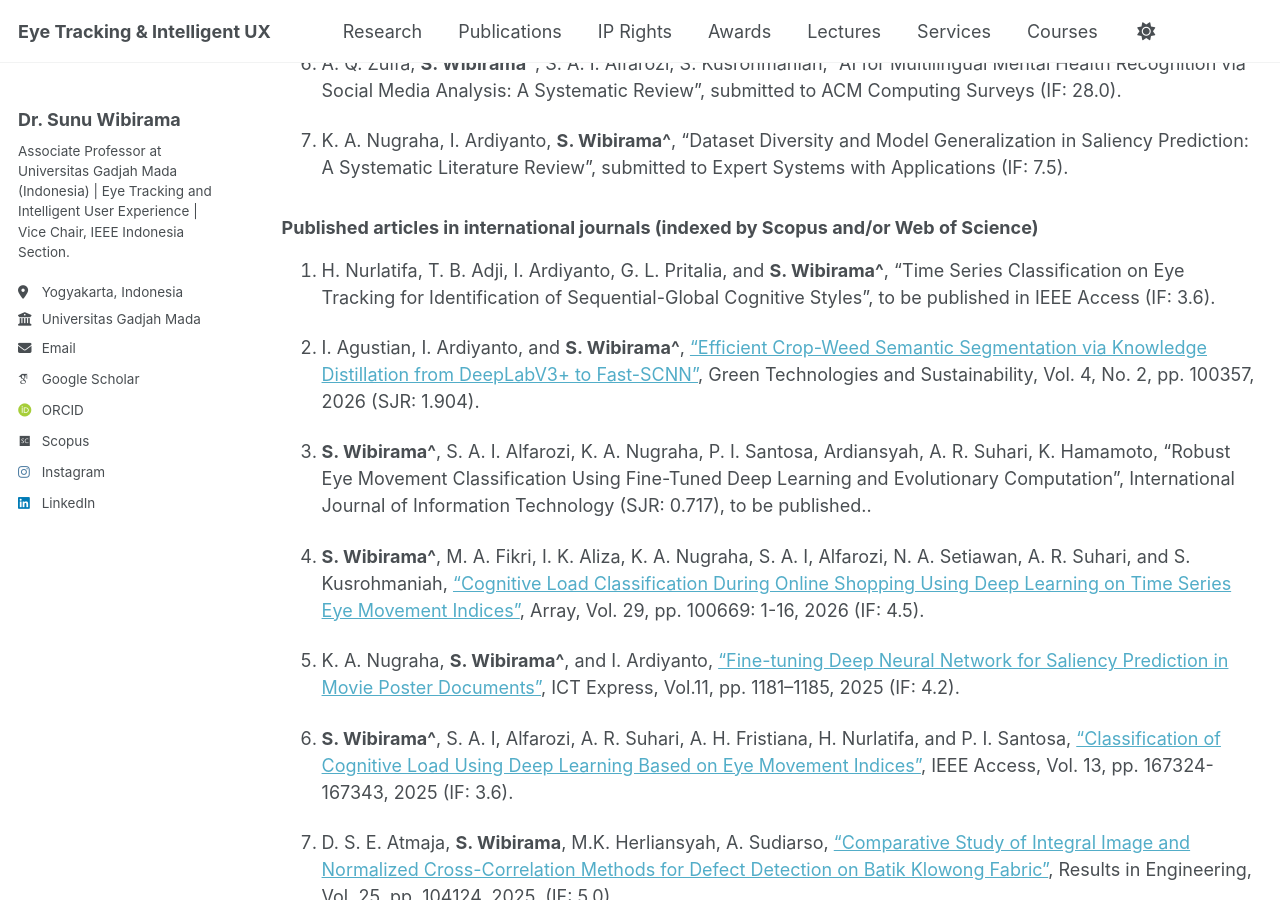
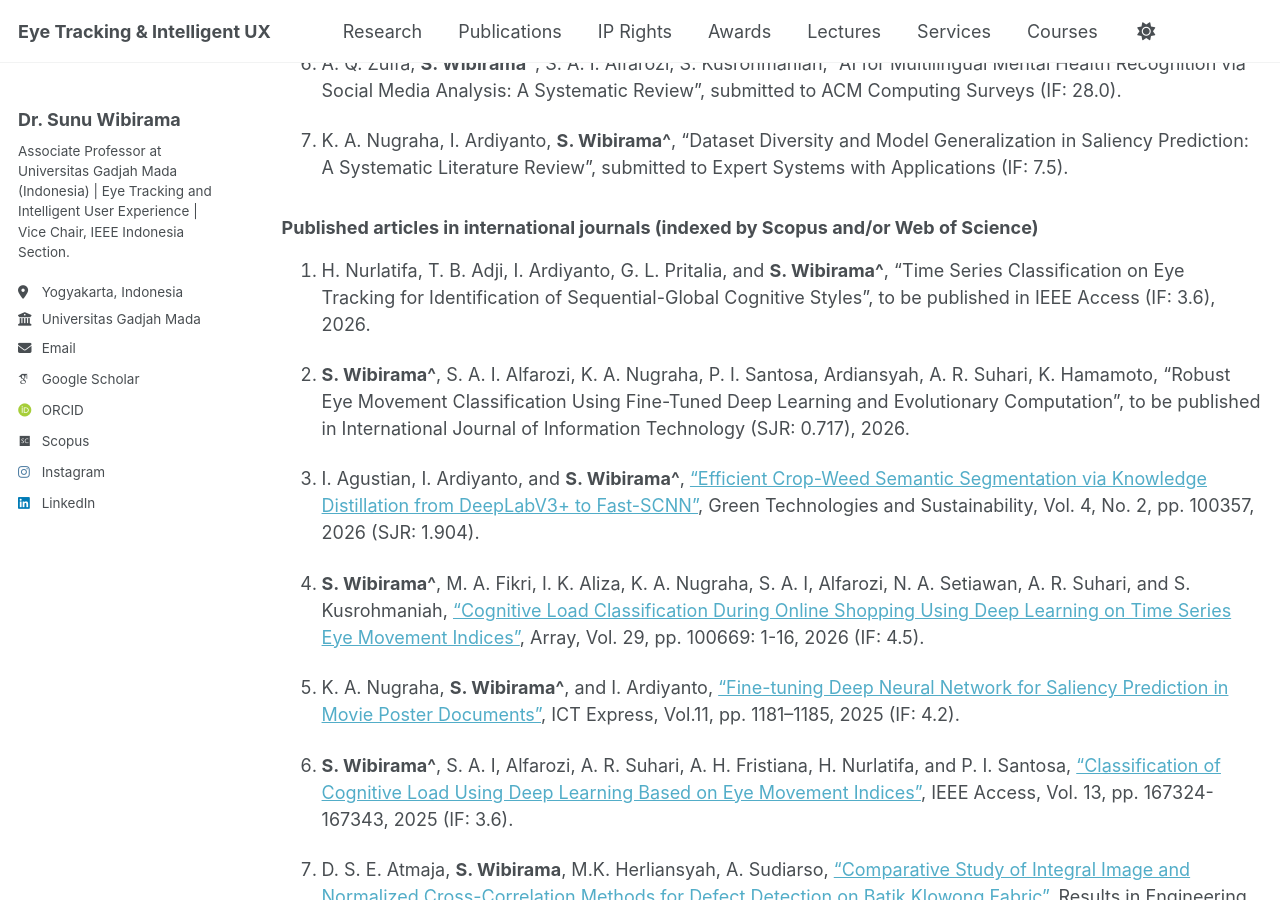
Before and after one commit to wibirama/wibirama.github.io, a Jekyll site: the page built from _pages/allpublications.md, in a window 1280 px wide and 900 px high, scrolled down 978 px. Built offline with Jekyll 4.4.1, drawn with Linux system fonts in a browser that asks for light colours; emoji names are drawn with the system emoji font; some web fonts are replaced; a script that is not in the unit is left out.

Commit message:
Update allpublications.md

```diff
--- a/_pages/allpublications.md
+++ b/_pages/allpublications.md
@@ -38,61 +38,61 @@ Journal articles
 
 ### Published articles in international journals (indexed by Scopus and/or Web of Science)
 
-1. H. Nurlatifa, T. B. Adji, I. Ardiyanto, G. L. Pritalia, and **S. Wibirama^**, "Time Series Classification on Eye Tracking for Identification of Sequential-Global Cognitive Styles", to be published in IEEE Access (IF: 3.6).
+1. H. Nurlatifa, T. B. Adji, I. Ardiyanto, G. L. Pritalia, and **S. Wibirama^**, "Time Series Classification on Eye Tracking for Identification of Sequential-Global Cognitive Styles", to be published in IEEE Access (IF: 3.6), 2026.
 
-2.  I. Agustian, I. Ardiyanto, and **S. Wibirama^**, ["Efficient Crop-Weed Semantic Segmentation via Knowledge Distillation from DeepLabV3+ to Fast-SCNN"](https://doi.org/10.1016/j.grets.2026.100357), Green Technologies and Sustainability, Vol. 4, No. 2, pp. 100357, 2026 (SJR: 1.904).
+2. **S. Wibirama^**, S. A. I. Alfarozi, K. A. Nugraha, P. I. Santosa, Ardiansyah, A. R. Suhari, K. Hamamoto, "Robust Eye Movement Classification Using Fine-Tuned Deep Learning and Evolutionary Computation", to be published in International Journal of Information Technology (SJR: 0.717), 2026.
 
-3. **S. Wibirama^**, S. A. I. Alfarozi, K. A. Nugraha, P. I. Santosa, Ardiansyah, A. R. Suhari, K. Hamamoto, "Robust Eye Movement Classification Using Fine-Tuned Deep Learning and Evolutionary Computation", International Journal of Information Technology (SJR: 0.717), to be published..
+3.  I. Agustian, I. Ardiyanto, and **S. Wibirama^**, ["Efficient Crop-Weed Semantic Segmentation via Knowledge Distillation from DeepLabV3+ to Fast-SCNN"](https://doi.org/10.1016/j.grets.2026.100357), Green Technologies and Sustainability, Vol. 4, No. 2, pp. 100357, 2026 (SJR: 1.904).
 
-4. **S. Wibirama^**, M. A. Fikri, I. K. Aliza, K. A. Nugraha, S. A. I, Alfarozi, N. A. Setiawan, A. R. Suhari, and S. Kusrohmaniah, ["Cognitive Load Classification During Online Shopping Using Deep Learning on Time Series Eye Movement Indices"](https://doi.org/10.1016/j.array.2025.100669), Array, Vol. 29, pp. 100669: 1-16, 2026 (IF: 4.5).
+5. **S. Wibirama^**, M. A. Fikri, I. K. Aliza, K. A. Nugraha, S. A. I, Alfarozi, N. A. Setiawan, A. R. Suhari, and S. Kusrohmaniah, ["Cognitive Load Classification During Online Shopping Using Deep Learning on Time Series Eye Movement Indices"](https://doi.org/10.1016/j.array.2025.100669), Array, Vol. 29, pp. 100669: 1-16, 2026 (IF: 4.5).
 
-5. K. A. Nugraha, **S. Wibirama^**, and I. Ardiyanto, ["Fine-tuning Deep Neural Network for Saliency Prediction in Movie Poster Documents"](https://doi.org/10.1016/j.icte.2025.09.008), ICT Express, Vol.11, pp. 1181–1185, 2025 (IF: 4.2).
+6. K. A. Nugraha, **S. Wibirama^**, and I. Ardiyanto, ["Fine-tuning Deep Neural Network for Saliency Prediction in Movie Poster Documents"](https://doi.org/10.1016/j.icte.2025.09.008), ICT Express, Vol.11, pp. 1181–1185, 2025 (IF: 4.2).
 
-6.  **S. Wibirama^**, S. A. I, Alfarozi, A. R. Suhari, A. H. Fristiana, H. Nurlatifa, and P. I. Santosa, ["Classification of Cognitive Load Using Deep Learning Based on Eye Movement Indices"](https://doi.org/10.1109/ACCESS.2025.3613292), IEEE Access, Vol. 13, pp. 167324-167343, 2025 (IF: 3.6).
+7.  **S. Wibirama^**, S. A. I, Alfarozi, A. R. Suhari, A. H. Fristiana, H. Nurlatifa, and P. I. Santosa, ["Classification of Cognitive Load Using Deep Learning Based on Eye Movement Indices"](https://doi.org/10.1109/ACCESS.2025.3613292), IEEE Access, Vol. 13, pp. 167324-167343, 2025 (IF: 3.6).
 
-7. D. S. E. Atmaja, **S. Wibirama**, M.K. Herliansyah, A. Sudiarso, ["Comparative Study of Integral Image and Normalized Cross-Correlation Methods for Defect Detection on Batik Klowong Fabric"](https://doi.org/10.1016/j.rineng.2025.104124),  Results in Engineering, Vol. 25, pp. 104124, 2025. (IF: 5.0).
+8. D. S. E. Atmaja, **S. Wibirama**, M.K. Herliansyah, A. Sudiarso, ["Comparative Study of Integral Image and Normalized Cross-Correlation Methods for Defect Detection on Batik Klowong Fabric"](https://doi.org/10.1016/j.rineng.2025.104124),  Results in Engineering, Vol. 25, pp. 104124, 2025. (IF: 5.0).
 
-8. S. Rosidah, F.X. Ivan, S. Murnani, H. Nurlatifa, and **S. Wibirama^**, ["Impact of Color, Shape, and Typeface on Visual Attention: An Eye Tracking-Based User Experience Study"](https://ajstd.ubd.edu.bn/journal/vol42/iss1/2), ASEAN Journal on Science and Technology for Development (AJSTD), Vol. 42, No. 1, Article 2, pp.10-26, 2025 (SJR: 0.262).
+9. S. Rosidah, F.X. Ivan, S. Murnani, H. Nurlatifa, and **S. Wibirama^**, ["Impact of Color, Shape, and Typeface on Visual Attention: An Eye Tracking-Based User Experience Study"](https://ajstd.ubd.edu.bn/journal/vol42/iss1/2), ASEAN Journal on Science and Technology for Development (AJSTD), Vol. 42, No. 1, Article 2, pp.10-26, 2025 (SJR: 0.262).
 
-9. A. H. Fristiana, S.A.I Alfarozi, A.E. Permansari, M. Pratama, **S. Wibirama^**, ["A Survey on Hyperparameters Optimization of Deep Learning for Time Series Classification"](https://doi.org/10.1109/ACCESS.2024.3516198),  IEEE Access, Vol.12, pp. 191162-191198, 2024 (IF: 3.4).
+10. A. H. Fristiana, S.A.I Alfarozi, A.E. Permansari, M. Pratama, **S. Wibirama^**, ["A Survey on Hyperparameters Optimization of Deep Learning for Time Series Classification"](https://doi.org/10.1109/ACCESS.2024.3516198),  IEEE Access, Vol.12, pp. 191162-191198, 2024 (IF: 3.4).
 
-10. S. Murnani, N.A. Setiawan, **S. Wibirama^**, ["Robust Object Selection in Spontaneous Gaze-Controlled Application using Exponential Moving Average and Hidden Markov Model"](https://doi.org/10.1109/THMS.2024.3413781), IEEE Transactions on Human-Machine Systems, Vol. 54, No. 5, pp. 485-498, 2024 (IF: 3.5).
+11. S. Murnani, N.A. Setiawan, **S. Wibirama^**, ["Robust Object Selection in Spontaneous Gaze-Controlled Application using Exponential Moving Average and Hidden Markov Model"](https://doi.org/10.1109/THMS.2024.3413781), IEEE Transactions on Human-Machine Systems, Vol. 54, No. 5, pp. 485-498, 2024 (IF: 3.5).
 
-11. N. Paeedeh, M. Pratama, **S. Wibirama**, W. Mayer, Z. Cao, and R. Kowalczyk, ["Few-Shot Class Incremental Learning via Robust Transformer Approach"](https://doi.org/10.1016/j.ins.2024.120751), Information Sciences, Vol. 675, No. 120751, 2024 (IF: 8.1).
+12. N. Paeedeh, M. Pratama, **S. Wibirama**, W. Mayer, Z. Cao, and R. Kowalczyk, ["Few-Shot Class Incremental Learning via Robust Transformer Approach"](https://doi.org/10.1016/j.ins.2024.120751), Information Sciences, Vol. 675, No. 120751, 2024 (IF: 8.1).
 
-12. H. Nurlatifa, R. Hartanto, A. Ataka, and  **S. Wibirama^**, ["Optimum Object Selection Methods for Spontaneous Gaze-Based Interaction with Linear and Circular Trajectories"](https://doi.org/10.1016/j.rineng.2024.101769), Results in Engineering, Vol. 21, pp. 101769, 2024 (IF: 5.0).
+13. H. Nurlatifa, R. Hartanto, A. Ataka, and  **S. Wibirama^**, ["Optimum Object Selection Methods for Spontaneous Gaze-Based Interaction with Linear and Circular Trajectories"](https://doi.org/10.1016/j.rineng.2024.101769), Results in Engineering, Vol. 21, pp. 101769, 2024 (IF: 5.0).
 
-13. L. A. Putri, I. Rahman, M. Puspita, S. N. Hidayat, A. B. Dharmawan, A. Rianjanu, **S. Wibirama**, R. Roto, K. Triyana, and H. S. Wasisto, ["Rapid analysis of meat floss origin using a supervised machine learning-based electronic nose towards food authentication"](https://doi.org/10.1038/s41538-023-00205-2), npj Science of Food, Vol. 7, No. 31, pp. 1-15, 2023 (IF: 7.000).
+14. L. A. Putri, I. Rahman, M. Puspita, S. N. Hidayat, A. B. Dharmawan, A. Rianjanu, **S. Wibirama**, R. Roto, K. Triyana, and H. S. Wasisto, ["Rapid analysis of meat floss origin using a supervised machine learning-based electronic nose towards food authentication"](https://doi.org/10.1038/s41538-023-00205-2), npj Science of Food, Vol. 7, No. 31, pp. 1-15, 2023 (IF: 7.000).
 
-14. P. V. Yulianandra, S. Murnani, P.I. Santosa, **S. Wibirama^**, ["Observing Cognitive Load During Online Learning with Various Task Complexities: An Eye Tracking Approach"](https://doi.org/10.1504/IJIL.2023.10051446), International Journal of Innovation and Learning, Vol. 34, No. 1, pp. 96-117, 2023 (SJR: 0.226).
+15. P. V. Yulianandra, S. Murnani, P.I. Santosa, **S. Wibirama^**, ["Observing Cognitive Load During Online Learning with Various Task Complexities: An Eye Tracking Approach"](https://doi.org/10.1504/IJIL.2023.10051446), International Journal of Innovation and Learning, Vol. 34, No. 1, pp. 96-117, 2023 (SJR: 0.226).
 
-15. S. Murnani, N.A. Setiawan, **S. Wibirama**, ["Spontaneous Gaze Interaction Based on Smooth Pursuit Eye Movement Using Difference Pattern Approach"](https://doi.org/10.21924/cst.7.1.2022.739), Communications in Science and Technology, Vol. 7, No.1, pp.8-14, 2022 (SJR: 0.277).
+16. S. Murnani, N.A. Setiawan, **S. Wibirama**, ["Spontaneous Gaze Interaction Based on Smooth Pursuit Eye Movement Using Difference Pattern Approach"](https://doi.org/10.21924/cst.7.1.2022.739), Communications in Science and Technology, Vol. 7, No.1, pp.8-14, 2022 (SJR: 0.277).
 
-16. A.E. Permanasari, D.A. Hidayat, **S. Wibirama**, I.S. Sakkinah, and D.R.A. Rambli, ["Development of a hospital virtual tour with virtual reality-based panorama"](https://doi.org/10.1504/IJIL.2021.117218), International Journal of Innovation and Learning, Vol. 30, No. 2, pp.119–131, 2021 (SJR: 0.226).
+17. A.E. Permanasari, D.A. Hidayat, **S. Wibirama**, I.S. Sakkinah, and D.R.A. Rambli, ["Development of a hospital virtual tour with virtual reality-based panorama"](https://doi.org/10.1504/IJIL.2021.117218), International Journal of Innovation and Learning, Vol. 30, No. 2, pp.119–131, 2021 (SJR: 0.226).
 
-17. **S. Wibirama^**, P. I. Santosa, P. Widyarani, N. Brilianto, W. Hafidh, ["Physical Discomfort and Eye Movements during Arbitrary and Optical Flow-Like Motions in Stereo 3D Contents"](https://doi.org/10.1007/s10055-019-00386-w), Virtual Reality, Vol. 24, pp. 39-51, 2020 (IF: 5.471).
+18. **S. Wibirama^**, P. I. Santosa, P. Widyarani, N. Brilianto, W. Hafidh, ["Physical Discomfort and Eye Movements during Arbitrary and Optical Flow-Like Motions in Stereo 3D Contents"](https://doi.org/10.1007/s10055-019-00386-w), Virtual Reality, Vol. 24, pp. 39-51, 2020 (IF: 5.471).
 
-18. I. Ardiyanto, **S. Wibirama**, F. Nurwanto, ["Sliding Variance and Data Range for Lightweight Sports Activitiy Recognition with Fusion Modalities"](https://doi.org/10.1016/j.jksuci.2018.08.012), Journal of King Saud University-Computer and Information Sciences, Vol. 32, pp. 775-783, 2020 (IF: 9.006).
+19. I. Ardiyanto, **S. Wibirama**, F. Nurwanto, ["Sliding Variance and Data Range for Lightweight Sports Activitiy Recognition with Fusion Modalities"](https://doi.org/10.1016/j.jksuci.2018.08.012), Journal of King Saud University-Computer and Information Sciences, Vol. 32, pp. 775-783, 2020 (IF: 9.006).
 
-19. S. Thiyagarajan, S. N. Rosli, M. Kamal M. A, **S. Wibirama**, ["Tracking The Eye-Mind Relationship of Positive Emotion using Eye Tracking Technique"](https://jamt.utem.edu.my/jamt/article/view/5725),  Journal of Advanced Manufacturing Technology, Vol.13, No.2 (2), 2019 (SJR: 0.146).
+20. S. Thiyagarajan, S. N. Rosli, M. Kamal M. A, **S. Wibirama**, ["Tracking The Eye-Mind Relationship of Positive Emotion using Eye Tracking Technique"](https://jamt.utem.edu.my/jamt/article/view/5725),  Journal of Advanced Manufacturing Technology, Vol.13, No.2 (2), 2019 (SJR: 0.146).
 
-20. S. Thiyagarajan, M. Kamal M. A., **S. Wibirama**, O. Mikami, ["Applying Eye Tracking Device on The Gazing Behaviour and Its Effects on Emotions Attributes"](https://jamt.utem.edu.my/jamt/article/view/5722), Journal of Advanced Manufacturing Technology, Vol.13, No.2 (2), 2019 (SJR: 0.146).
+21. S. Thiyagarajan, M. Kamal M. A., **S. Wibirama**, O. Mikami, ["Applying Eye Tracking Device on The Gazing Behaviour and Its Effects on Emotions Attributes"](https://jamt.utem.edu.my/jamt/article/view/5722), Journal of Advanced Manufacturing Technology, Vol.13, No.2 (2), 2019 (SJR: 0.146).
 
-21. N. H. Baharom, S. R. Aid, M. Kamal M. A., **S. Wibirama**, O. Mikami, ["Exploring The Eye Tracking Data on Human Behaviour on Consumer Merchandise Product"](https://jamt.utem.edu.my/jamt/article/view/5723), Journal of Advanced Manufacturing Technology, Vol.13, No.2 (2), 2019 (SJR: 0.146).
+22. N. H. Baharom, S. R. Aid, M. Kamal M. A., **S. Wibirama**, O. Mikami, ["Exploring The Eye Tracking Data on Human Behaviour on Consumer Merchandise Product"](https://jamt.utem.edu.my/jamt/article/view/5723), Journal of Advanced Manufacturing Technology, Vol.13, No.2 (2), 2019 (SJR: 0.146).
 
-22. N. H. Baharom, N. Jayabalan, M. Kamal M. A., **S. Wibirama**, ["Positive Emotion Recognition Through Eye Tracking Technology"](https://jamt.utem.edu.my/jamt/article/view/5683), Journal of Advanced Manufacturing Technology, Vol.13, No.2(1), pp.143-152, 2019 (SJR: 0.146).
+23. N. H. Baharom, N. Jayabalan, M. Kamal M. A., **S. Wibirama**, ["Positive Emotion Recognition Through Eye Tracking Technology"](https://jamt.utem.edu.my/jamt/article/view/5683), Journal of Advanced Manufacturing Technology, Vol.13, No.2(1), pp.143-152, 2019 (SJR: 0.146).
 
-23. **S. Wibirama^**, I. Ardiyanto, T. Satriya, T. B. Adji, N. A. Setiawan, M. T. Setiawan, ["An Improved Pupil Localization Technique for Real-Time Video-Oculography under Extreme Eyelid Occlusion"](http://www.ijicic.org/ijicic-150423.pdf), International Journal of Innovative Computing, Information and Control, Vol. 15, No. 4, pp. 1547-1563, 2019 (SJR: 0.426).
+24. **S. Wibirama^**, I. Ardiyanto, T. Satriya, T. B. Adji, N. A. Setiawan, M. T. Setiawan, ["An Improved Pupil Localization Technique for Real-Time Video-Oculography under Extreme Eyelid Occlusion"](http://www.ijicic.org/ijicic-150423.pdf), International Journal of Innovative Computing, Information and Control, Vol. 15, No. 4, pp. 1547-1563, 2019 (SJR: 0.426).
 
-24. W. Mahardika, **S. Wibirama^**, R. Ferdiana, S. S. Kusumawardani, ["A Novel User Experience Study of Parallax Scrolling using Eye Tracking and User Experience"](http://dx.doi.org/10.18517/ijaseit.8.4.6500), International Journal on Advanced Science, Engineering and Information Technology, Vol. 8, No. 4, pp. 1226-1233, 2018 (SJR: 0.208).
+25. W. Mahardika, **S. Wibirama^**, R. Ferdiana, S. S. Kusumawardani, ["A Novel User Experience Study of Parallax Scrolling using Eye Tracking and User Experience"](http://dx.doi.org/10.18517/ijaseit.8.4.6500), International Journal on Advanced Science, Engineering and Information Technology, Vol. 8, No. 4, pp. 1226-1233, 2018 (SJR: 0.208).
 
-25. **S. Wibirama^**, H. A. Nugroho, K. Hamamoto, ["Depth Gaze and ECG Based Frequency Dynamics during Motion Sickness in Stereoscopic 3D Movie"](https://doi.org/10.1016/j.entcom.2018.02.003), Entertainment Computing, Vol. 28, pp.117-127, 2018 (IF: 2.072).
+26. **S. Wibirama^**, H. A. Nugroho, K. Hamamoto, ["Depth Gaze and ECG Based Frequency Dynamics during Motion Sickness in Stereoscopic 3D Movie"](https://doi.org/10.1016/j.entcom.2018.02.003), Entertainment Computing, Vol. 28, pp.117-127, 2018 (IF: 2.072).
 
-26. **S. Wibirama^**, H. A. Nugroho, K. Hamamoto, [“Evaluating 3D Gaze Tracking in Virtual Space: A Computer Graphics Approach”](http://doi.org/10.1016/j.entcom.2017.04.003), Entertainment Computing, Vol. 21, pp.11-17, 2017 (IF: 2.072).
+27. **S. Wibirama^**, H. A. Nugroho, K. Hamamoto, [“Evaluating 3D Gaze Tracking in Virtual Space: A Computer Graphics Approach”](http://doi.org/10.1016/j.entcom.2017.04.003), Entertainment Computing, Vol. 21, pp.11-17, 2017 (IF: 2.072).
 
-27. **S.Wibirama^** and K. Hamamoto, [“3D Gaze Tracking on Stereoscopic Display using Optimized Geometric Method”](http://dx.doi.org/10.1541/ieejeiss.134.345), IEEJ Transactions on Electronics, Information, and Systems, Vol. 134, No. 3, pp. 345-352, 2014 (SJR: 0.154).
+28. **S.Wibirama^** and K. Hamamoto, [“3D Gaze Tracking on Stereoscopic Display using Optimized Geometric Method”](http://dx.doi.org/10.1541/ieejeiss.134.345), IEEJ Transactions on Electronics, Information, and Systems, Vol. 134, No. 3, pp. 345-352, 2014 (SJR: 0.154).
 
-28. **S. Wibirama^**,  S. Tungjitkusolmun, and C. Pintavirooj, [“Dual-Camera Acquisition for Accurate Measurement of Three-Dimensional Eye Movements”](http://dx.doi.org/10.1002/tee.21845), Transactions on Electrical and Electronic Engineering, Vol.8, No. 3, pp. 238-246, 2013 (IF: 0.923).
+29. **S. Wibirama^**,  S. Tungjitkusolmun, and C. Pintavirooj, [“Dual-Camera Acquisition for Accurate Measurement of Three-Dimensional Eye Movements”](http://dx.doi.org/10.1002/tee.21845), Transactions on Electrical and Electronic Engineering, Vol.8, No. 3, pp. 238-246, 2013 (IF: 0.923).
 
 Conference papers
 ======
```
